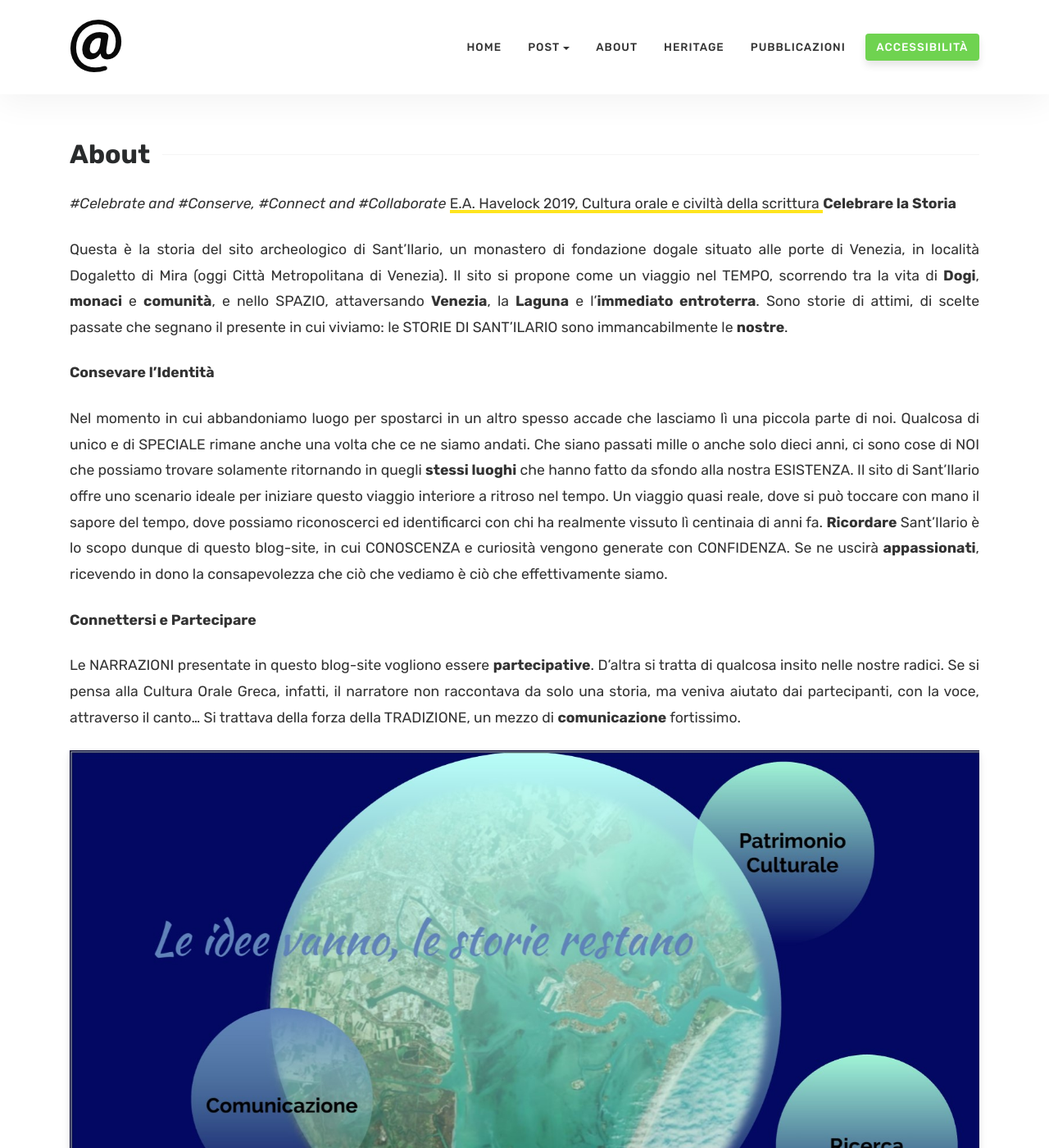
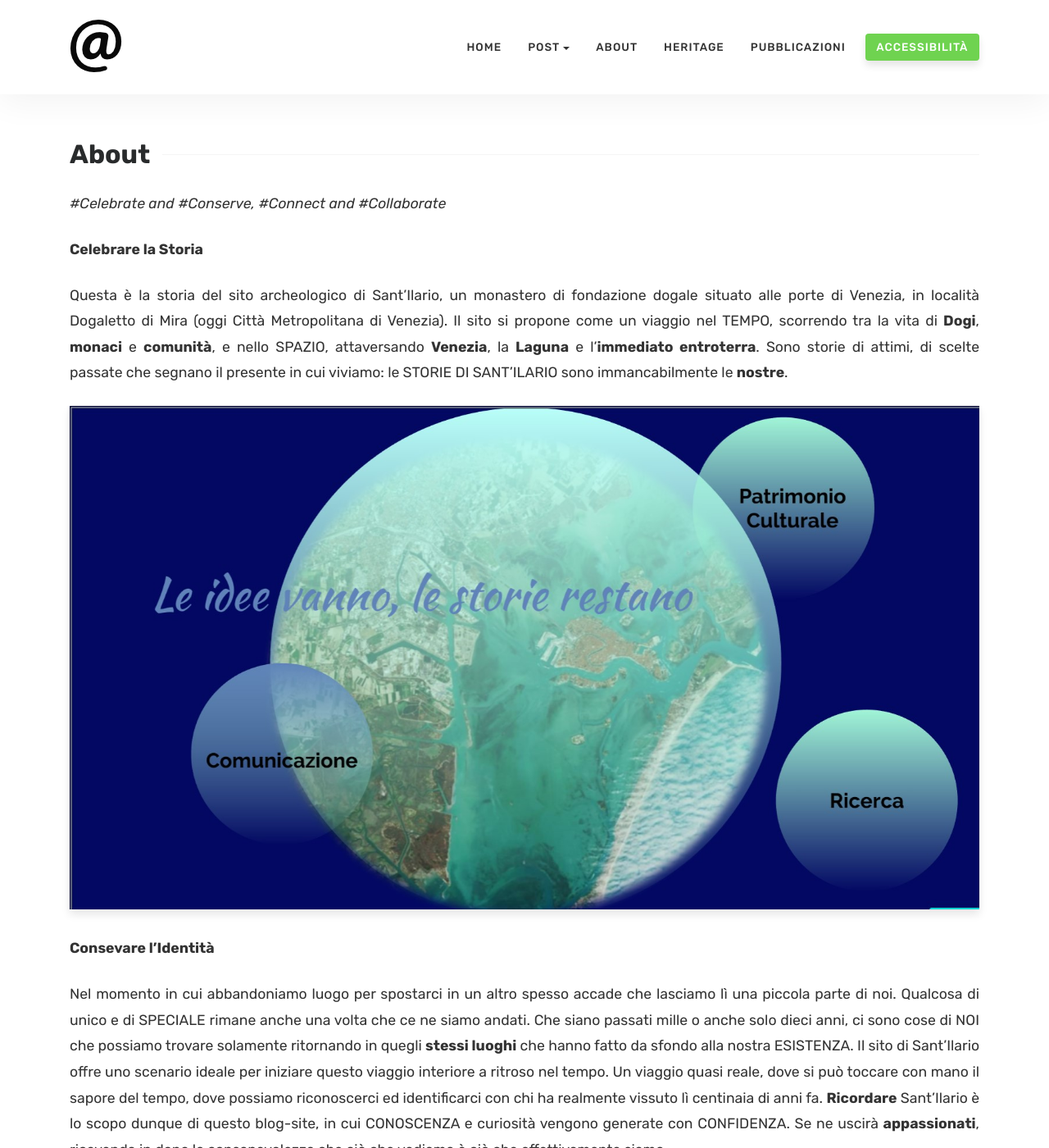
Before and after one commit to valrem93/SantIlarioeilBrenta_test, a Jekyll site: the page built from docs/about.md, in a window 1280 px wide and 1400 px high. Shown: the whole window at 82% size. Built offline with Jekyll 4.4.1, drawn with Linux system fonts in a browser that asks for light colours; comment, search, counter and statistics services are not loaded; some of the changed text lies outside the part shown.

Commit message:
Update about.md

```diff
--- a/docs/about.md
+++ b/docs/about.md
@@ -5,11 +5,13 @@
 ---
 
 _#Celebrate and #Conserve, #Connect and #Collaborate_
-<a href="https://books.google.it/books/about/Cultura_orale_e_civilt%C3%A0_della_scrittura.html?id=q0mjQwAACAAJ&redir_esc=y" target="_blank">E.A. Havelock 2019, Cultura orale e civiltà della scrittura </a>
+
 **Celebrare la Storia**
 
 Questa è la storia del sito archeologico di Sant'Ilario, un monastero di fondazione dogale situato alle porte di Venezia, in località Dogaletto di Mira (oggi Città Metropolitana di Venezia). Il sito si propone come un viaggio nel TEMPO, scorrendo tra la vita di **Dogi**, **monaci** e **comunità**, e nello SPAZIO, attaversando **Venezia**, la **Laguna** e l'**immediato entroterra**. Sono storie di attimi, di scelte passate che segnano il presente in cui viviamo: le STORIE DI SANT'ILARIO sono immancabilmente le **nostre**.
 {: style="text-align: justify"}
+
+![jekyll template mediumish]({{site.baseurl}}/assets/images/theme1.jpg)
 
 **Consevare l'Identità**
 
@@ -23,5 +25,4 @@
 Le NARRAZIONI presentate in questo blog-site vogliono essere **partecipative**. D'altra si tratta di qualcosa insito nelle nostre radici. Se si pensa alla Cultura Orale Greca, infatti, il narratore non raccontava da solo una storia, ma veniva aiutato dai partecipanti, con la voce, attraverso il canto… Si trattava della forza della TRADIZIONE, un mezzo di **comunicazione** fortissimo.
 {: style="text-align: justify"}
 
-
-![jekyll template mediumish]({{site.baseurl}}/assets/images/theme1.jpg)
+<a href="https://books.google.it/books/about/Cultura_orale_e_civilt%C3%A0_della_scrittura.html?id=q0mjQwAACAAJ&redir_esc=y" target="_blank">E.A. Havelock 2019, Cultura orale e civiltà della scrittura </a>
```
